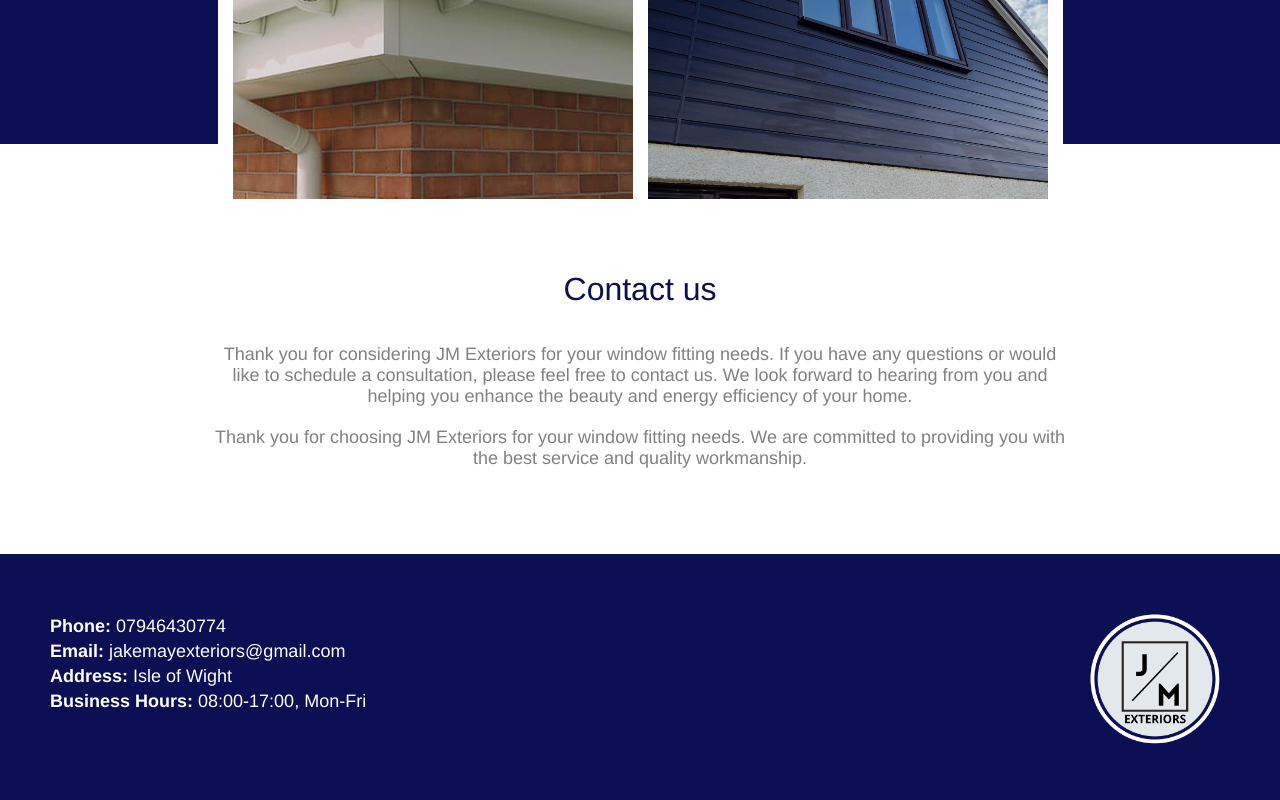
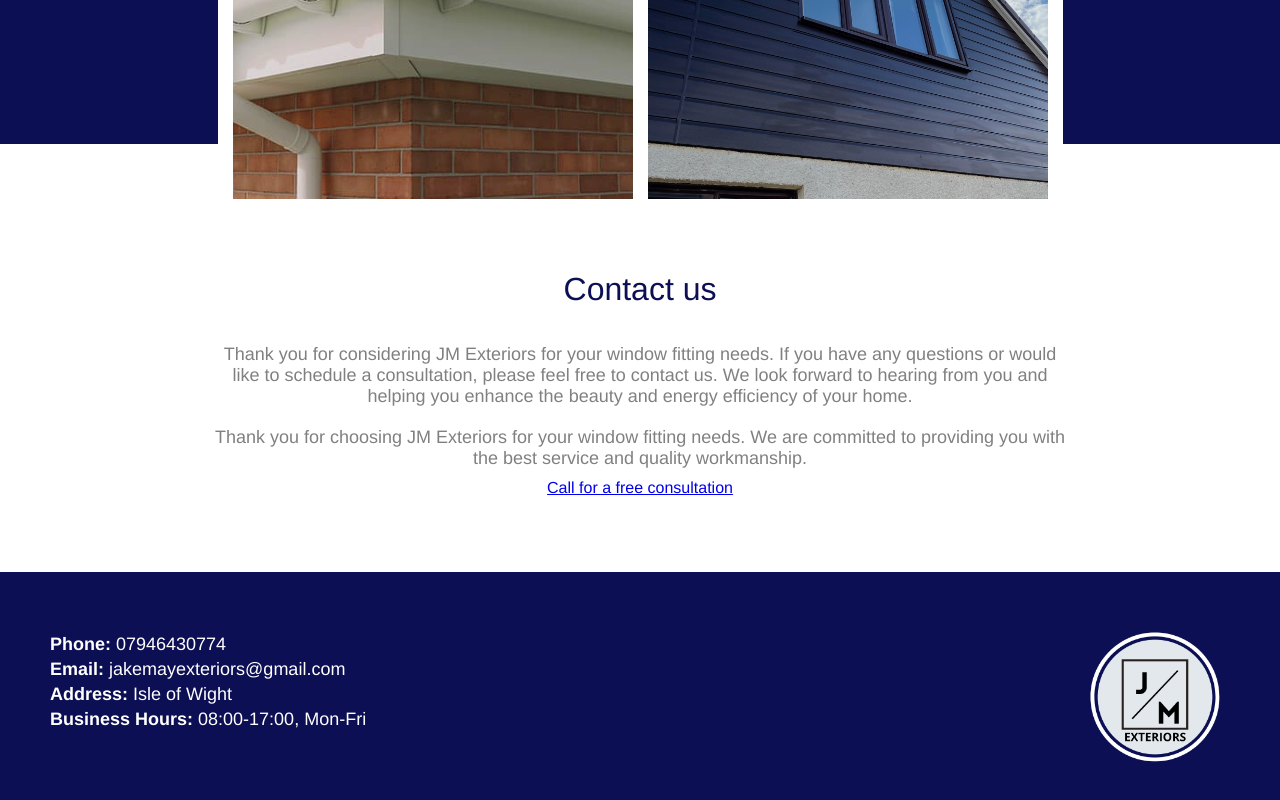
Before and after one commit to leoarthurwall/JM-Exteriors, a React (Create React App) app: page / in a window 1280 px wide. Shown: the part 2321-3121 px from the top of the page. Built offline with nearby package versions, Linux system fonts and the light colour scheme.

Commit message:
added a call a tag to the contact section

```diff
--- a/src/components/Contact/Contact.js
+++ b/src/components/Contact/Contact.js
@@ -17,6 +17,7 @@ const Contact = () => {
         are committed to providing you with the best service and quality
         workmanship.
       </p>
+      <a href="tel:07946430774">Call for a free consultation</a>
     </div>
   );
 };
```
